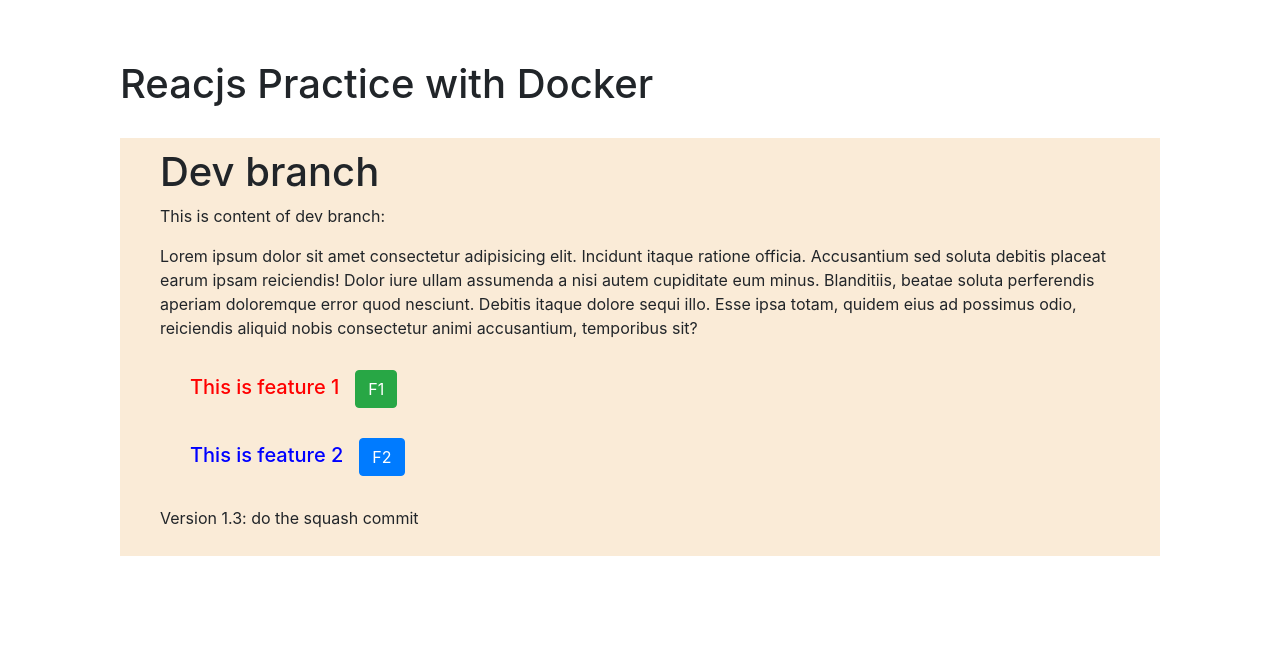
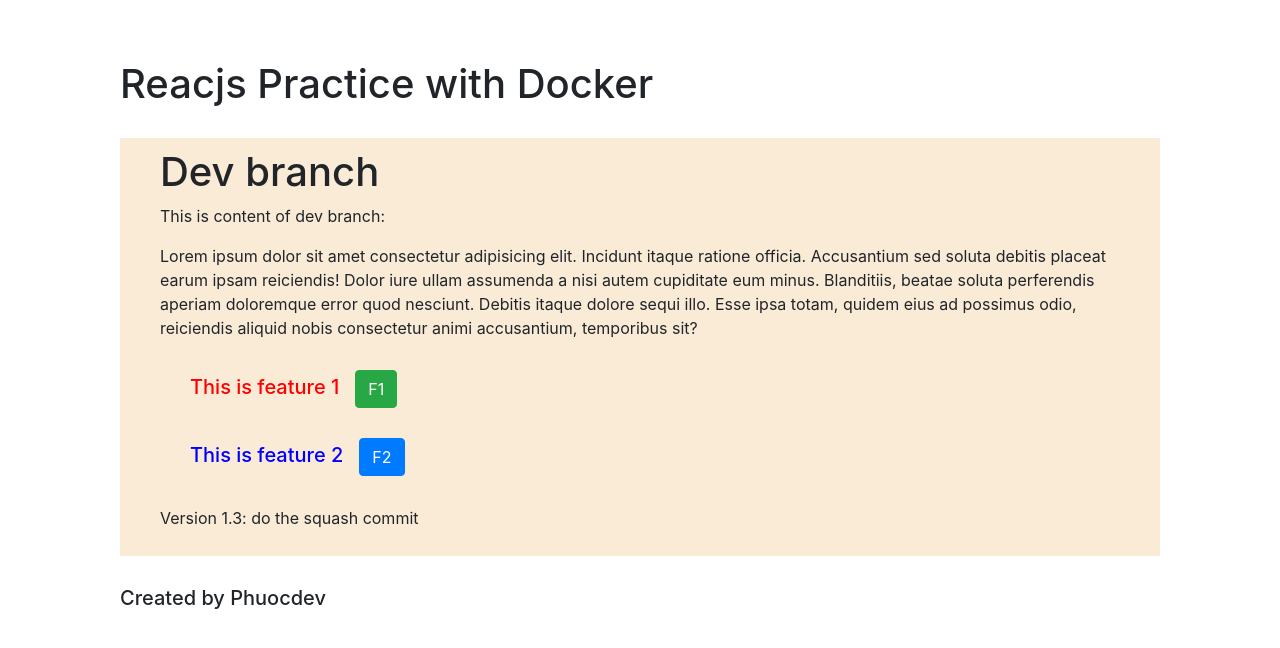
Before and after one commit to PhuocDev/docker_practice, a React (Create React App) app: page / in a window 1280 px wide. Shown: the top 648 px of the page. Built offline with nearby package versions, Linux system fonts and the light colour scheme.

Commit message:
add resource

```diff
--- a/src/App.js
+++ b/src/App.js
@@ -7,6 +7,7 @@ function App() {
     <div className="App">
       <h1>Reacjs Practice with Docker</h1>
       <Dev />
+      <h5>Created by Phuocdev</h5>
     </div>
   );
 }
```
